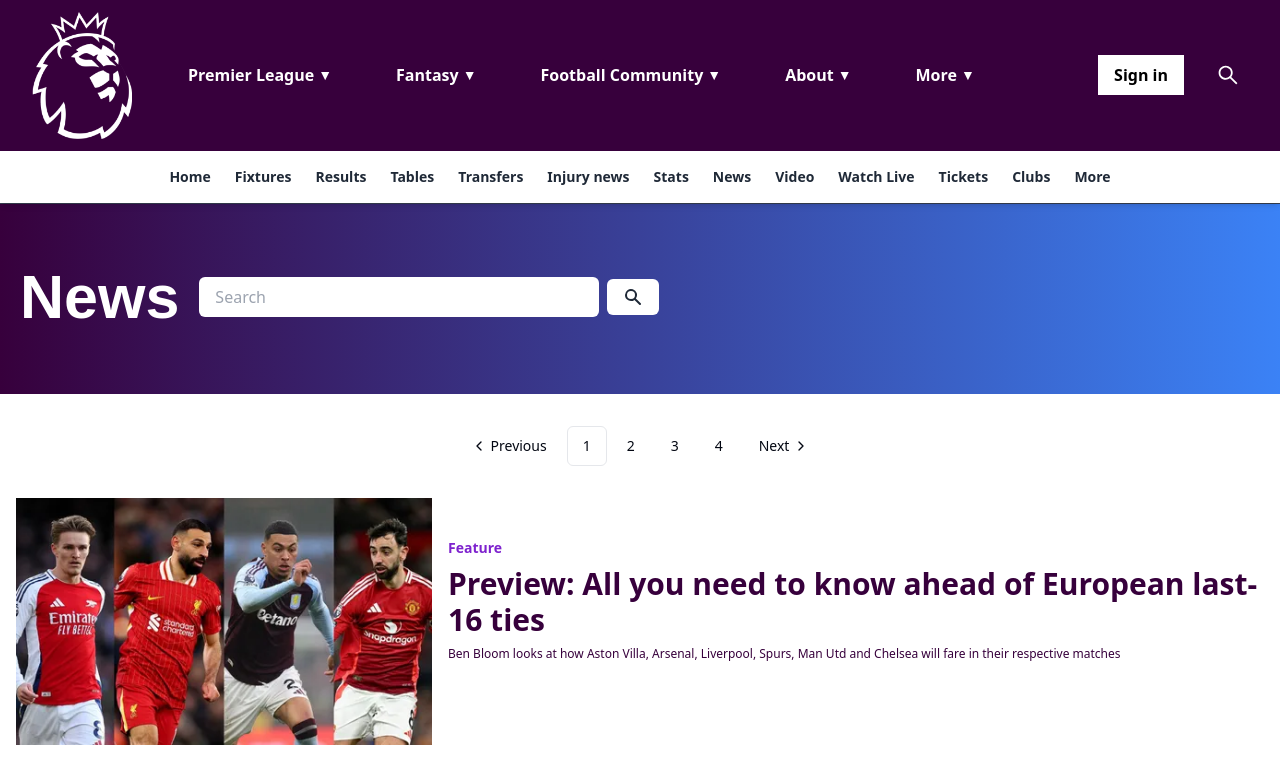
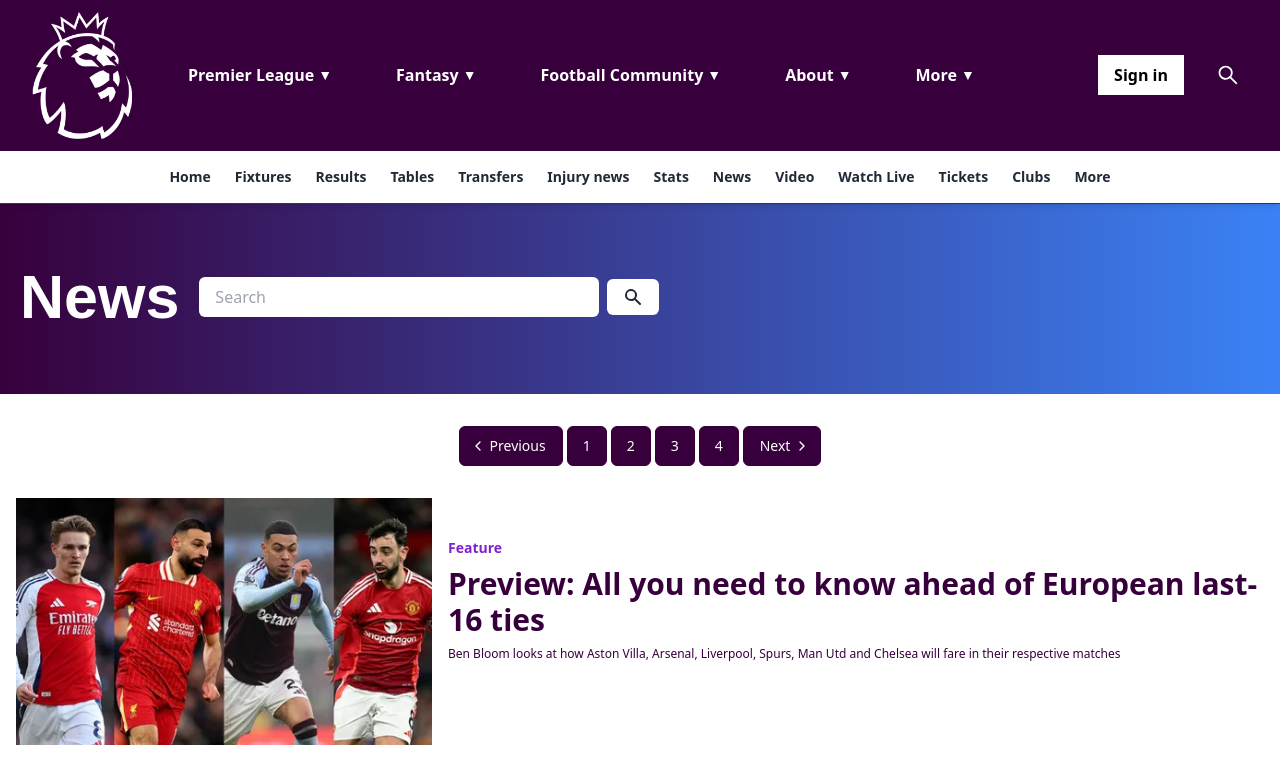
Before and after one commit to govind01sharma/website-clone, a React (Vite) app in the folder PL-clone/: page /news in a window 1280 px wide. Shown: the top 775 px of the page. Built offline with nearby package versions, Linux system fonts and the light colour scheme.

Commit message:
Style PaginationLink component with updated background and text colors for better visibility

```diff
--- a/PL-clone/src/components/ui/pagination.jsx
+++ b/PL-clone/src/components/ui/pagination.jsx
@@ -37,6 +37,11 @@
 }) => (
   <a
     aria-current={isActive ? "page" : undefined}
+    style={{
+      backgroundColor: "#37003C",
+      color: "white",
+      border: "1px solid #37003C", // Optional
+    }}
     className={cn(buttonVariants({
       variant: isActive ? "outline" : "ghost",
       size,
```
